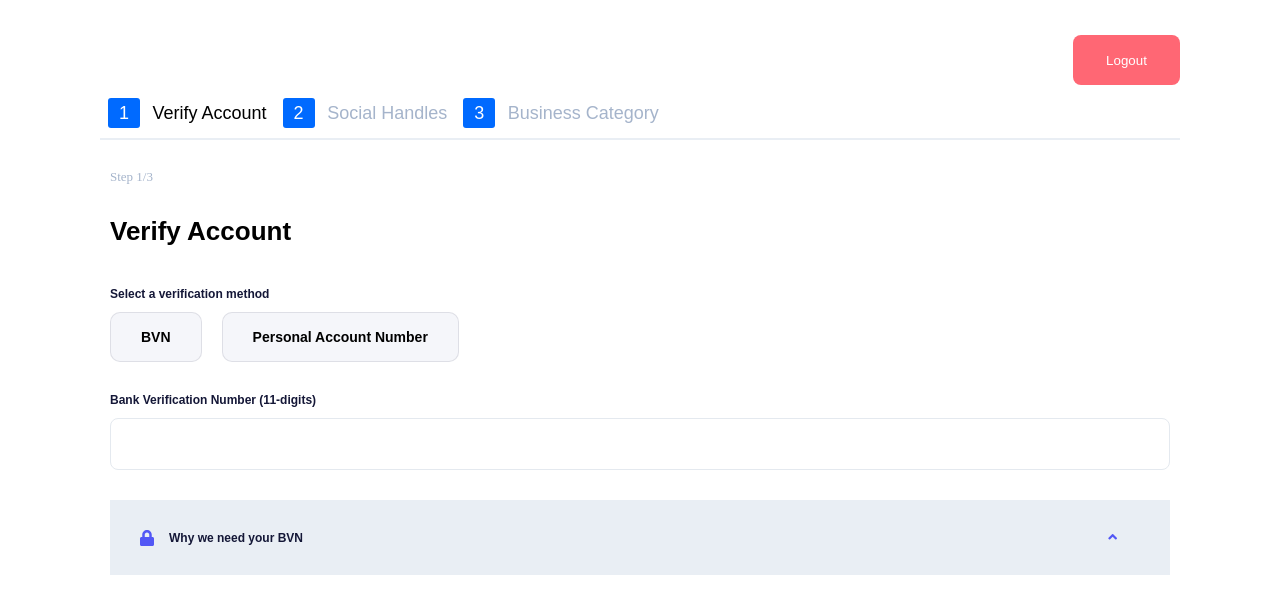
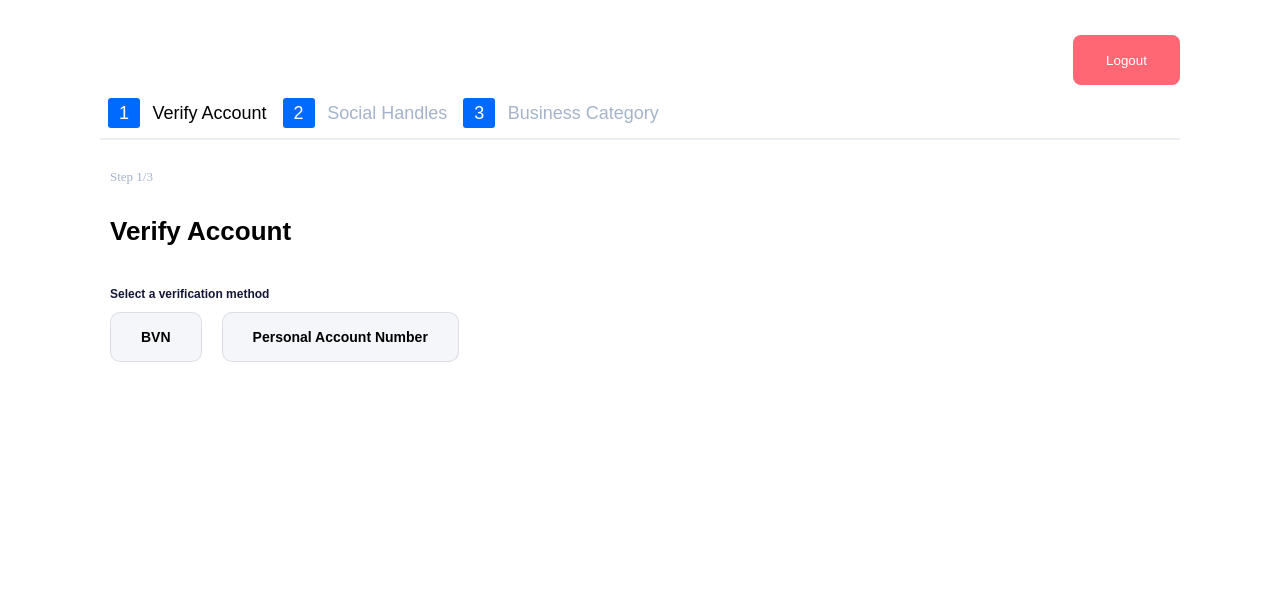
Before and after one commit to OluDominic/frontend-onboarding, a React (Create React App) app: page / in a window 1280 px wide. Shown: the top 614 px of the page. Built offline with nearby package versions, Linux system fonts and the light colour scheme.

Commit message:
verify button update

```diff
--- a/src/components/verifyAccount/index.js
+++ b/src/components/verifyAccount/index.js
@@ -1,4 +1,4 @@
-import React, { useState } from 'react'
+import React, { useEffect, useState } from 'react'
 import Buttons from '../forms/Button';
 import Bvn from '../forms/bvn';
 import Butt from '../forms/Butt';
@@ -7,11 +7,18 @@ import Account from '../account';
 
 const VerifyAccount =()=> {
 
-    const [open, setOpen] = useState(false)
+    const [open, setOpen] = useState(false);
+    const [openSec, setOpenSec] = useState(true);
+
+
 
     const openBut =()=> {
 
         setOpen(!open)
+    }
+
+    const openVer =()=> {
+        setOpenSec(!openSec)
     }
 
     return (
@@ -22,13 +29,13 @@ const VerifyAccount =()=> {
                 <h3>Select a verification method</h3>
                 <div className="verify-account">
                     <Buttons onClick={openBut}>BVN</Buttons>
-                    <Buttons onClick={openBut}>Personal Account Number</Buttons>
+                    <Buttons onClick={openVer}>Personal Account Number</Buttons>
                 </div>
 
                 <br />
             </div>
-            {!open ? <Bvn /> : null}
-            {open ? <Account /> : null}
+            {open ? <Bvn /> : null}
+            {!openSec ? <Account /> : null}
 
         </div>
     );
```
